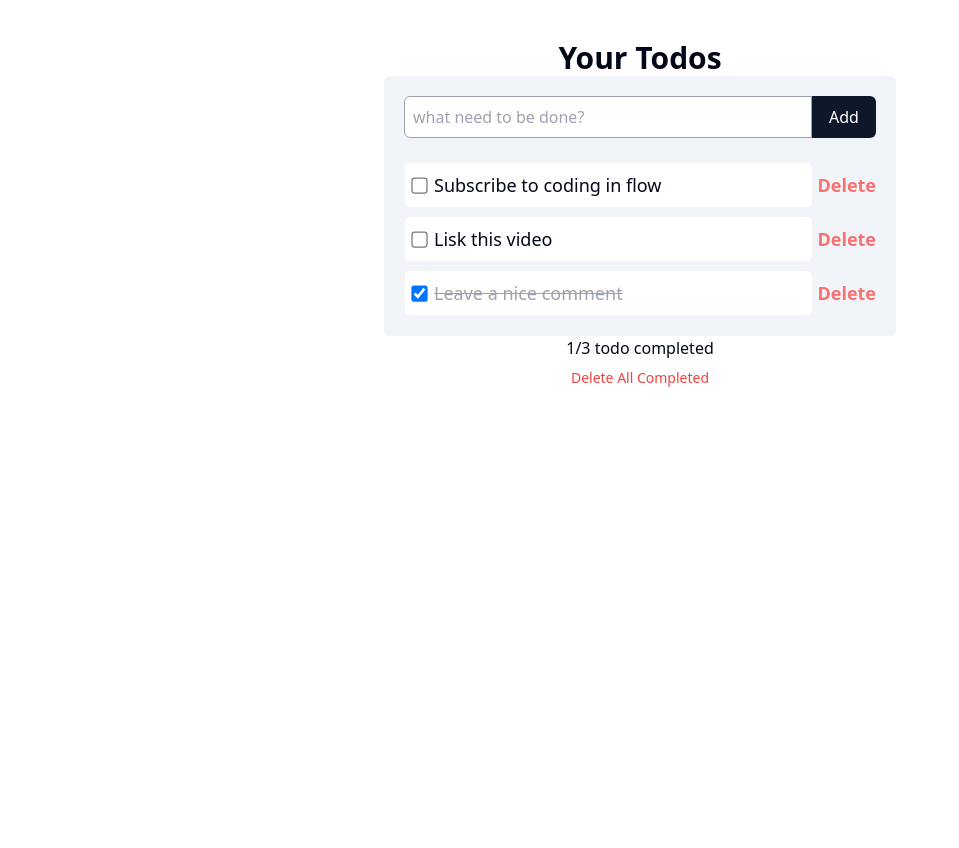
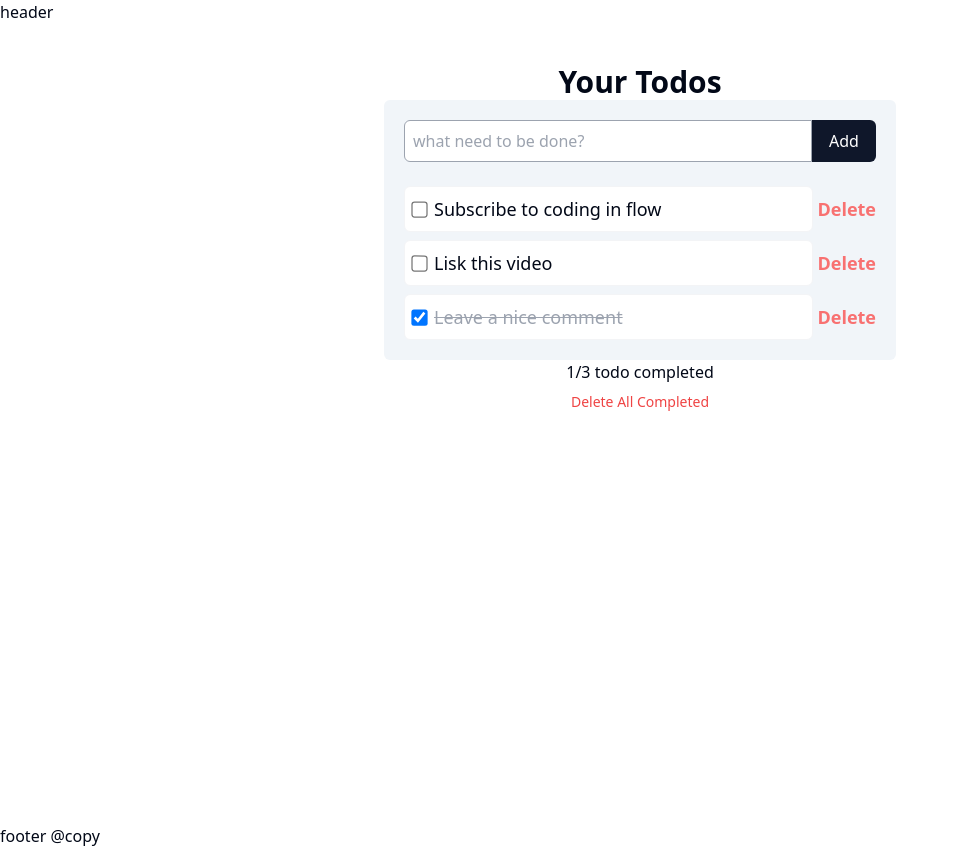
Before and after one commit to Saadxf/react-project-Todo, a React (Vite) app: page / in a window 1280 px wide. Shown: the whole page, without its empty margins (0-959 px from the left). Before the commit the page ends 800 px from the top, so only its background shows below. Built offline with nearby package versions, Linux system fonts and the light colour scheme.

Commit message:
React-Router added and stracure fix

```diff
--- a/package.json
+++ b/package.json
@@ -16,6 +16,7 @@
     "pnpm": "^9.12.1",
     "react": "^18.3.1",
     "react-dom": "^18.3.1",
+    "react-router-dom": "^6.27.0",
     "tailwind-merge": "^2.5.4",
     "tailwindcss-animate": "^1.0.7"
   },
--- a/src/App.tsx
+++ b/src/App.tsx
@@ -1,39 +1,34 @@
+import { createBrowserRouter, RouterProvider } from "react-router-dom"
+import Layout from "./Layout"
+import Home from "./Home";
+import SignIn from "./SignIn";
+import SignUp from "./SignUp";
 
-import AddTodoForm from "./components/AddTodoForm"
-import TodoList from "./components/TodoList"
-import TodoSummary from "./components/TodoSummary"
 
-import useTodo from "./hooks/useTodo"
+const router = createBrowserRouter([
+  {
+    path: "/",
+    element: <Layout />,
+    children: [
+      {
+        index: true,
+        element: <Home />,
+      },
+      {
+        path: "SignIn",
+        element: <SignIn />,
+      },
+      {
+        path: "SignUp",
+        element: <SignUp />,
+      },
+    ]
+  }
+])
 
 function App() {
-  const {
-    todos,
-    addTodo,
-    setTodoCompleted,
-    deletTodo,
-    deleteAllCompletedTodos,
-  } = useTodo();
-
   return (
-    <>
-      <main className="py-10 h-screen overflow-y-auto">
-        <h1 className="font-bold text-3xl text-center">Your Todos</h1>
-        <div className="max-w-lg mx-auto bg-slate-100 rounded-md p-5 space-y-6">
-          <AddTodoForm
-            onSubmit={addTodo}
-          />
-          <TodoList
-            todos={todos}
-            onCompletedChange={setTodoCompleted}
-            onDelete={deletTodo}
-          />
-        </div>
-        <TodoSummary
-          todos={todos}
-          deleteAllCompleted={deleteAllCompletedTodos}
-        />
-      </main>
-    </>
+    <RouterProvider router={router} />
   )
 }
 
--- /dev/null
+++ b/src/Home.tsx
@@ -0,0 +1,37 @@
+import AddTodoForm from "./components/AddTodoForm";
+import TodoList from "./components/TodoList";
+import TodoSummary from "./components/TodoSummary";
+import useTodo from "./hooks/useTodo";
+
+
+
+export default function Home() {
+    const {
+        todos,
+        addTodo,
+        setTodoCompleted,
+        deletTodo,
+        deleteAllCompletedTodos,
+    } = useTodo();
+    return (
+        <>
+            <div className="py-10 h-screen overflow-y-auto">
+                <h1 className="font-bold text-3xl text-center">Your Todos</h1>
+                <div className="max-w-lg mx-auto bg-slate-100 rounded-md p-5 space-y-6">
+                    <AddTodoForm
+                        onSubmit={addTodo}
+                    />
+                    <TodoList
+                        todos={todos}
+                        onCompletedChange={setTodoCompleted}
+                        onDelete={deletTodo}
+                    />
+                </div>
+                <TodoSummary
+                    todos={todos}
+                    deleteAllCompleted={deleteAllCompletedTodos}
+                />
+            </div>
+        </>
+    )
+};
--- /dev/null
+++ b/src/Layout.tsx
@@ -0,0 +1,17 @@
+import { Outlet } from "react-router-dom";
+
+export default function Layout() {
+    return (
+        <>
+        <header>
+            <h1>header</h1>
+        </header>
+        <main>
+                <Outlet />
+            </main>
+        <footer>
+            footer @copy
+        </footer>
+        </>
+    )
+};
--- /dev/null
+++ b/src/SignIn.tsx
@@ -0,0 +1,5 @@
+export default function SignIn() {
+    return (
+        <div>SignIn page</div>
+    )
+};
--- /dev/null
+++ b/src/SignUp.tsx
@@ -0,0 +1,5 @@
+export default function SignUp() {
+    return(
+        <div>SignUp page</div>
+    )
+};
```
Also changed, not shown: 1 other file (tests, documents, lock files or other folders).
